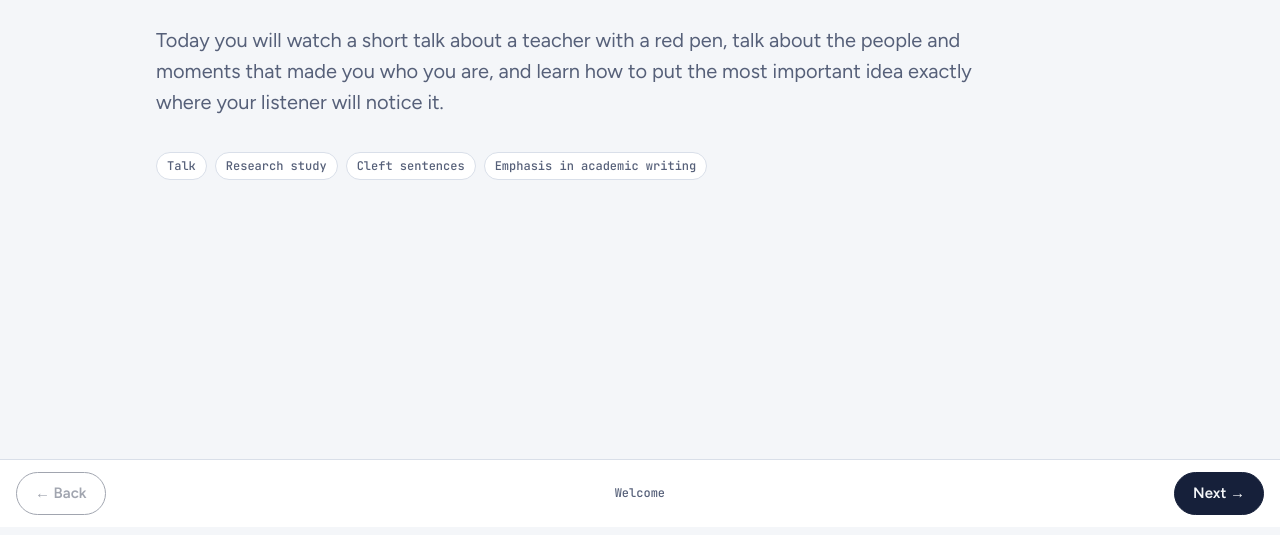
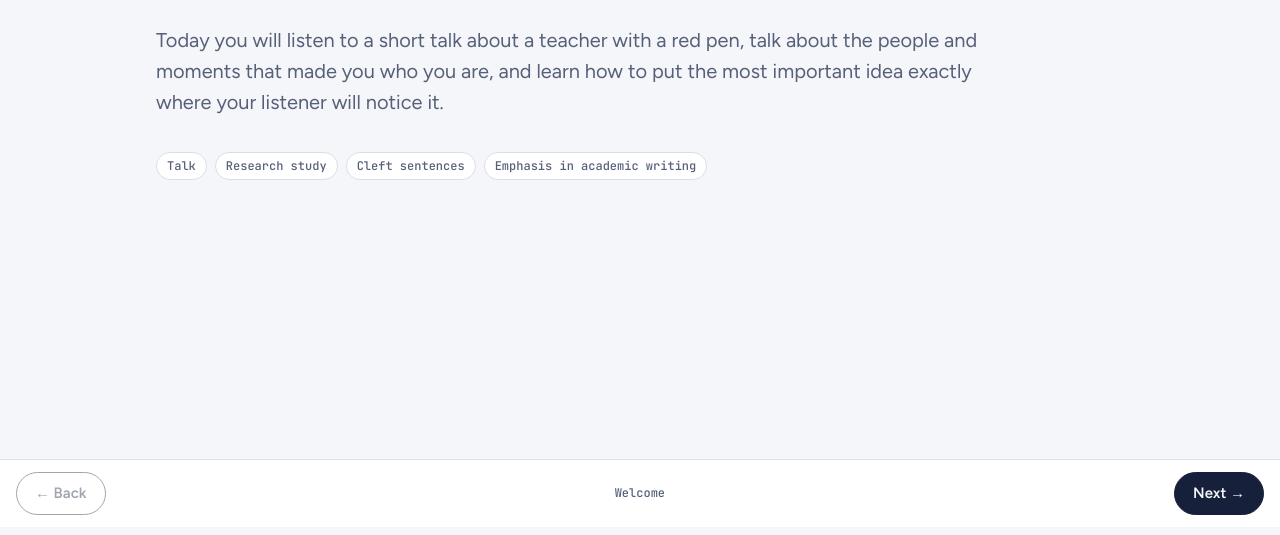
Before and after one commit to SilvaAllan/academic-english, a plain HTML site: page module-1/lesson-3/index.html in a window 1280 px wide. Shown: the part 273-808 px from the top of the page. Drawn offline with Linux system fonts and the light colour scheme.

Commit message:
Lesson 3: say 'listen to' the talk (it's audio, not a video); add authoring rule
Co-Authored-By: Claude Opus 5.5 <noreply@anthropic.com>
Claude-Session: https://claude.ai/code/session_01JdakR5YfM3iHnNrFqZiokQ

```diff
--- a/module-1/lesson-3/index.html
+++ b/module-1/lesson-3/index.html
@@ -174,7 +174,7 @@ select.ok{border-color:var(--teal);background:var(--teal-soft)} select.no{border
   <div class="cover">
     <p class="eyebrow">Academic English &amp; Conversation · Module 1 · Identity &amp; First Impressions</p>
     <h1>What Really <mark>Shaped</mark> Me</h1>
-    <p class="lead">Today you will watch a short talk about a teacher with a red pen, talk about the people and moments that made you who you are, and learn how to put the most important idea exactly where your listener will notice it.</p>
+    <p class="lead">Today you will listen to a short talk about a teacher with a red pen, talk about the people and moments that made you who you are, and learn how to put the most important idea exactly where your listener will notice it.</p>
     <div class="meta"><span class="pill">Talk</span><span class="pill">Research study</span><span class="pill">Cleft sentences</span><span class="pill">Emphasis in academic writing</span></div>
   </div>
 </section>
```
Also changed, not shown: 1 other file.
